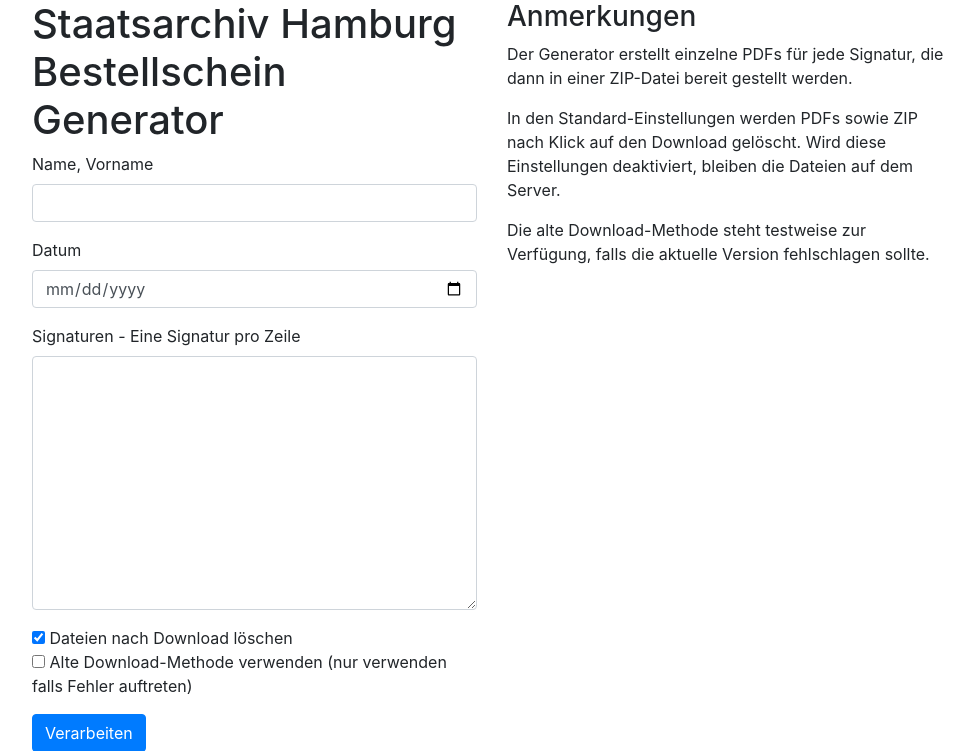
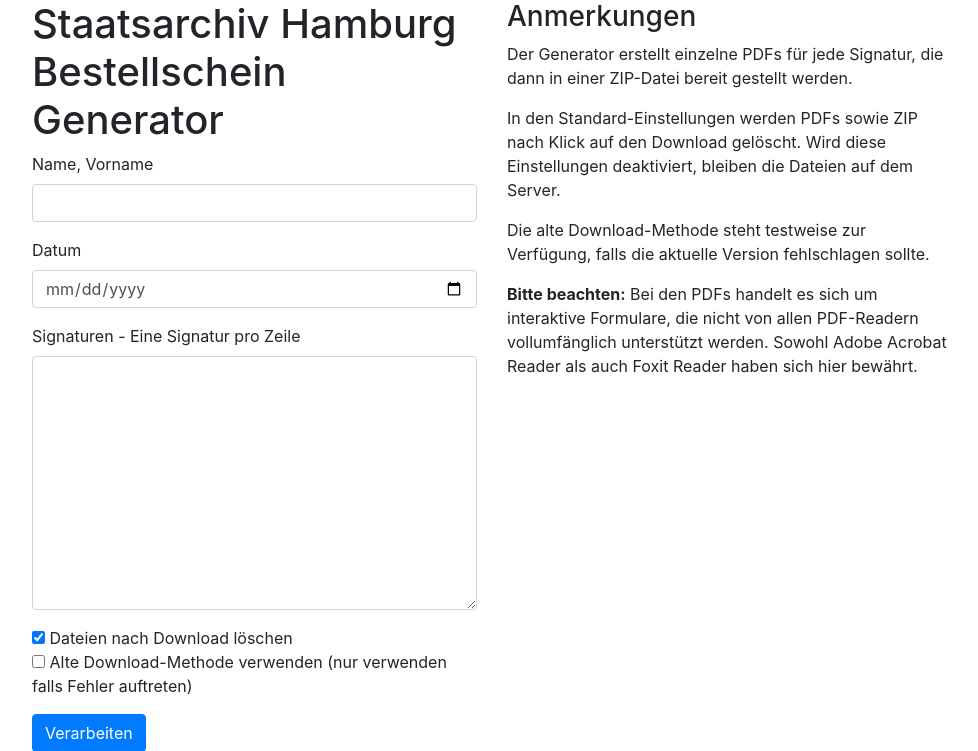
Before and after one commit to Wolfenswan/stahh-besger-standalone, a Flask app: page /stahh_besger/ in a window 1280 px wide. Shown: the top 751 px of the page, without its empty margins (53-1031 px from the left). Run offline with Flask 2, Linux system fonts and the light colour scheme; some libraries are stand-ins or nearby versions.

Commit message:
added pdf-reader information

```diff
--- a/templates/stahh_besger/form.html
+++ b/templates/stahh_besger/form.html
@@ -45,6 +45,7 @@
             <p>Der Generator erstellt einzelne PDFs für jede Signatur, die dann in einer ZIP-Datei bereit gestellt werden.</p>
                 <p>In den Standard-Einstellungen werden PDFs sowie ZIP nach Klick auf den Download gelöscht. Wird diese Einstellungen deaktiviert, bleiben die Dateien auf dem Server.</p>
                 <p>Die alte Download-Methode steht testweise zur Verfügung, falls die aktuelle Version fehlschlagen sollte.</p>
+                <p><b>Bitte beachten:</b> Bei den PDFs handelt es sich um interaktive Formulare, die nicht von allen PDF-Readern vollumfänglich unterstützt werden. Sowohl Adobe Acrobat Reader als auch Foxit Reader haben sich hier bewährt.</p>
             </div>
         </div>
     </div>
```
